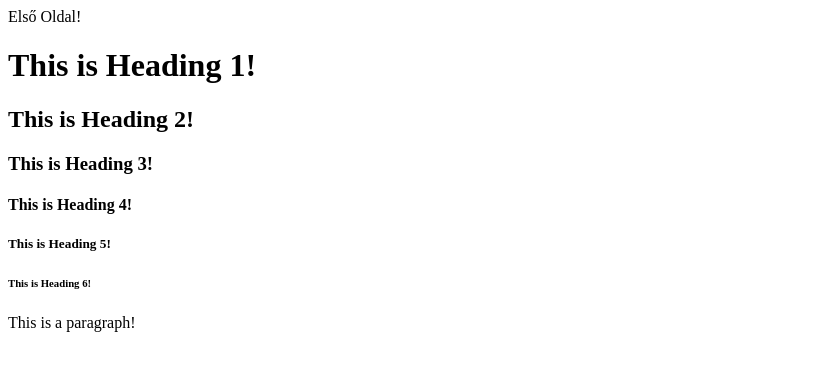
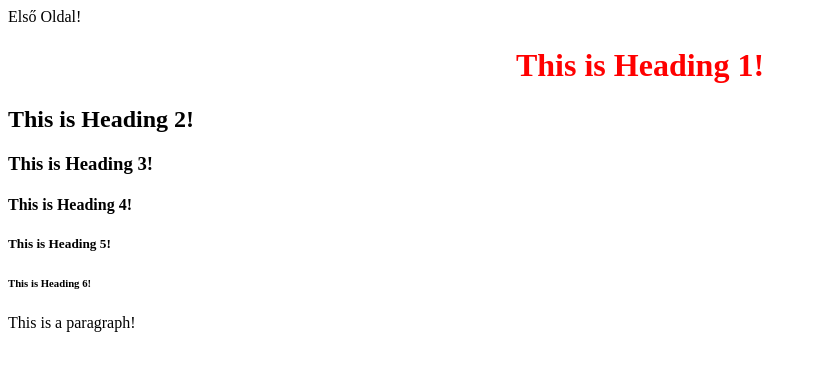
Before and after one commit to KZsolt8704/HTML_Gyak, a plain HTML site: page 1.html in a window 1280 px wide. Shown: the whole page, without its empty margins (0-817 px from the left). Drawn offline with Linux system fonts and the light colour scheme.

Commit message:
Update 1.html

```diff
--- a/1.html
+++ b/1.html
@@ -8,7 +8,7 @@
 </head>
 <body>
     <header>Első Oldal!</header>
-    <h1>This is Heading 1!</h1>
+    <h1 title="Ez egy header!" style="color: red; text-align: center">This is Heading 1!</h1>
     <h2>This is Heading 2!</h2>
     <h3>This is Heading 3!</h3>
     <h4>This is Heading 4!</h4>
```
